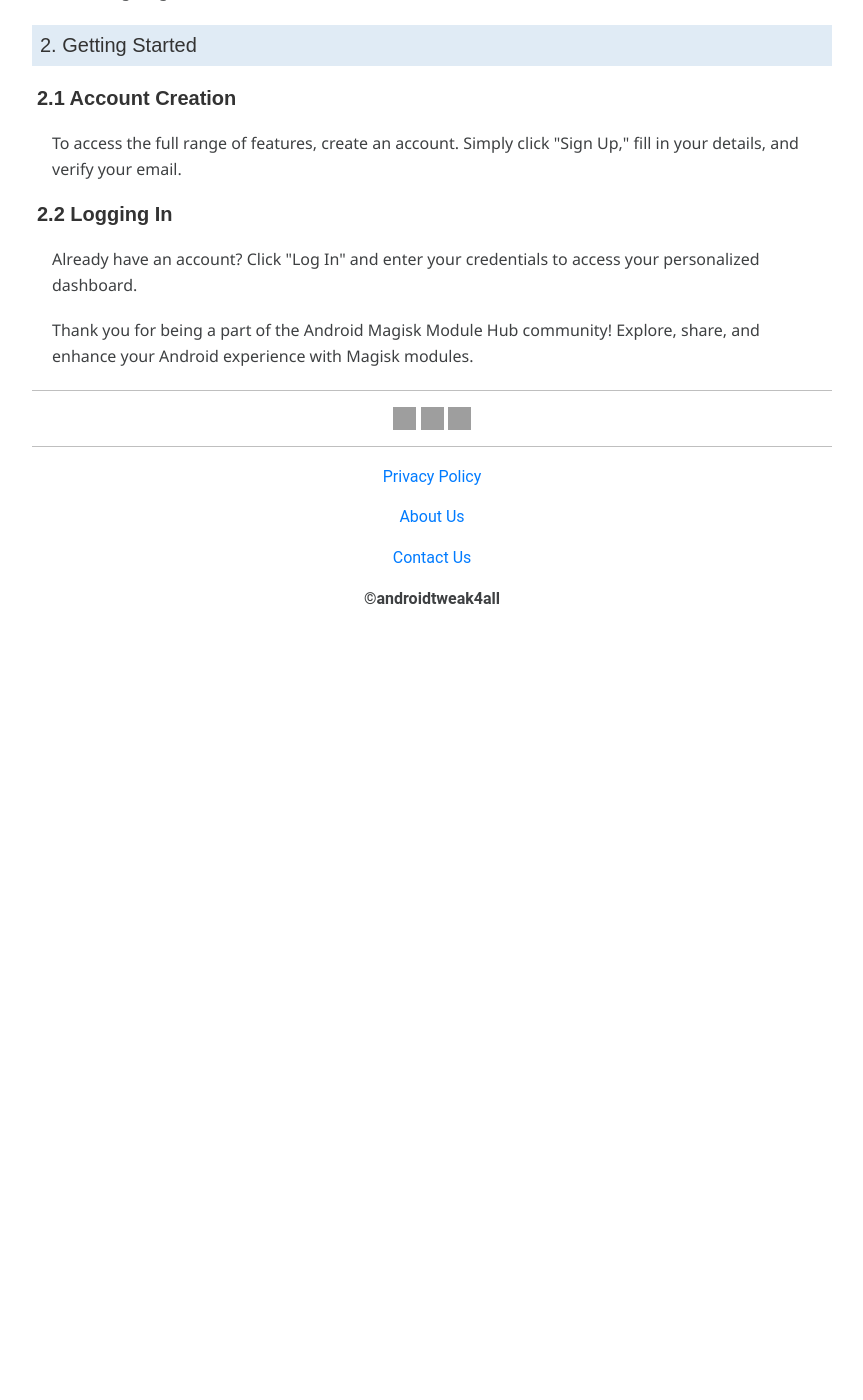
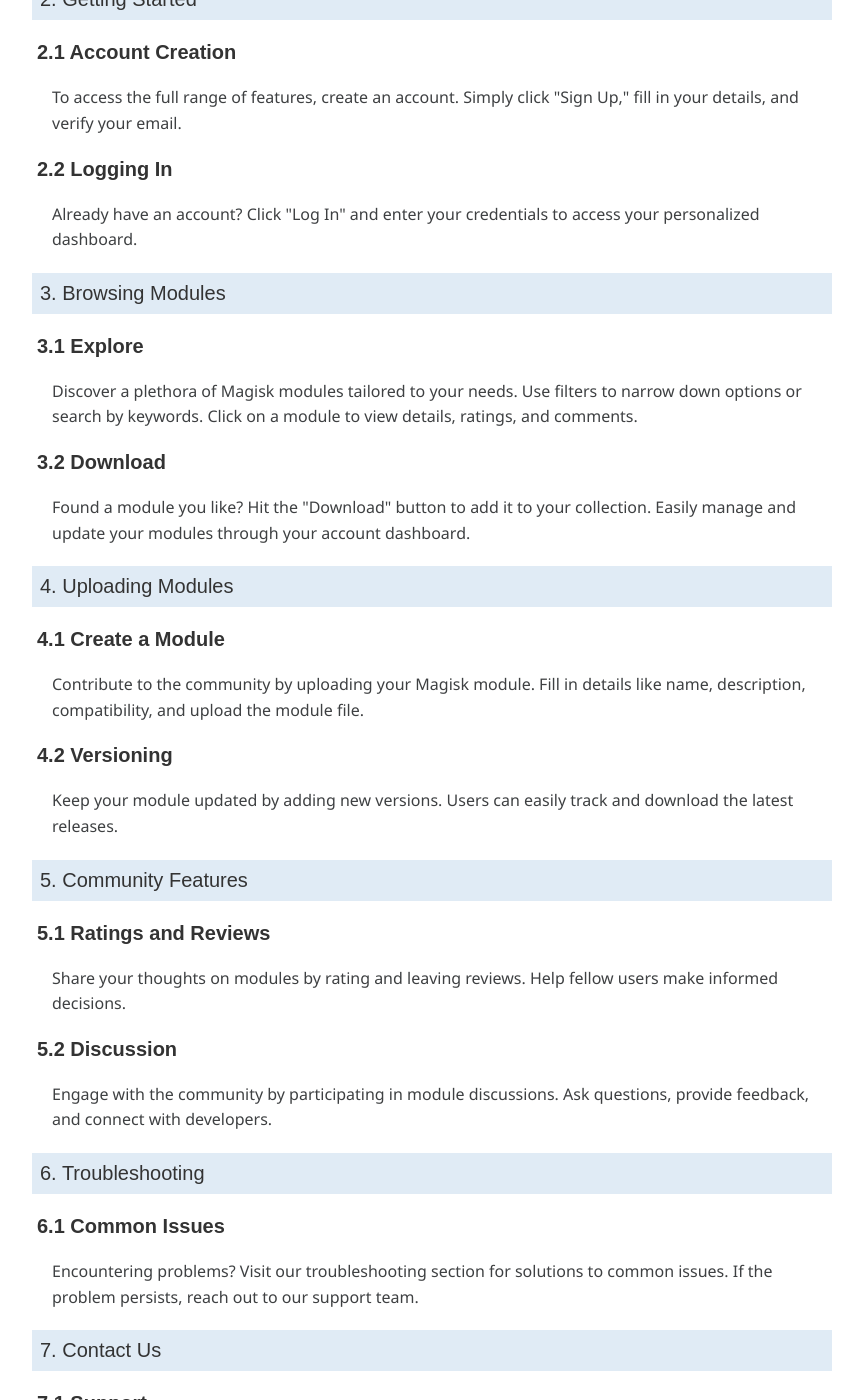
Before and after one commit to androidmagiskmodule/androidmagiskmodule.github.io, a Jekyll site: the page built from documentation.html, in a window 1280 px wide and 1400 px high, scrolled down 984 px. Shown: the whole window, without its empty margins (208-1071 px from the left). Built offline with Jekyll 4.4.1, drawn with Linux system fonts in a browser that asks for light colours; some web fonts are replaced; before the commit the page ends 1614 px from its top, so only the background shows below that; some of the changed text lies outside the part shown; grey boxes are pictures that could not be loaded.

Commit message:
Update documentation.html

```diff
--- a/documentation.html
+++ b/documentation.html
@@ -98,7 +97,7 @@ permalink: /documentation
 
     <section id="introduction">
         <h2>1. Introduction</h2>
-        <p>Welcome to the Android Magisk Module Hub, your go-to platform for discovering, sharing, and enhancing Magisk modules.</p>
+        <p>Welcome to the Android Magisk Module Hub, your go-to platform for discovering, sharing, and enhancing Magisk modules. This documentation provides a comprehensive guide to navigating and utilizing the features of our website.</p>
     </section>
 
     <section id="getting-started">
@@ -113,7 +112,57 @@ permalink: /documentation
         </section>
     </section>
 
-    <!-- Repeat similar structures for other sections -->
+    <section id="browsing-modules">
+        <h2>3. Browsing Modules</h2>
+        <section id="explore">
+            <h3>3.1 Explore</h3>
+            <p>Discover a plethora of Magisk modules tailored to your needs. Use filters to narrow down options or search by keywords. Click on a module to view details, ratings, and comments.</p>
+        </section>
+        <section id="download">
+            <h3>3.2 Download</h3>
+            <p>Found a module you like? Hit the "Download" button to add it to your collection. Easily manage and update your modules through your account dashboard.</p>
+        </section>
+    </section>
+
+    <section id="uploading-modules">
+        <h2>4. Uploading Modules</h2>
+        <section id="create-module">
+            <h3>4.1 Create a Module</h3>
+            <p>Contribute to the community by uploading your Magisk module. Fill in details like name, description, compatibility, and upload the module file.</p>
+        </section>
+        <section id="versioning">
+            <h3>4.2 Versioning</h3>
+            <p>Keep your module updated by adding new versions. Users can easily track and download the latest releases.</p>
+        </section>
+    </section>
+
+    <section id="community-features">
+        <h2>5. Community Features</h2>
+        <section id="ratings-reviews">
+            <h3>5.1 Ratings and Reviews</h3>
+            <p>Share your thoughts on modules by rating and leaving reviews. Help fellow users make informed decisions.</p>
+        </section>
+        <section id="discussion">
+            <h3>5.2 Discussion</h3>
+            <p>Engage with the community by participating in module discussions. Ask questions, provide feedback, and connect with developers.</p>
+        </section>
+    </section>
+
+    <section id="troubleshooting">
+        <h2>6. Troubleshooting</h2>
+        <section id="common-issues">
+            <h3>6.1 Common Issues</h3>
+            <p>Encountering problems? Visit our troubleshooting section for solutions to common issues. If the problem persists, reach out to our support team.</p>
+        </section>
+    </section>
+
+    <section id="contact-us">
+        <h2>7. Contact Us</h2>
+        <section id="support">
+            <h3>7.1 Support</h3>
+            <p>Need assistance or have suggestions? Contact our support team via the "Contact Us" page. We appreciate your feedback.</p>
+        </section>
+    </section>
 
     <footer>
         <p>Thank you for being a part of the Android Magisk Module Hub community! Explore, share, and enhance your Android experience with Magisk modules.</p>
```
Also changed, not shown: other parts of documentation.html (+2 -3 lines).
